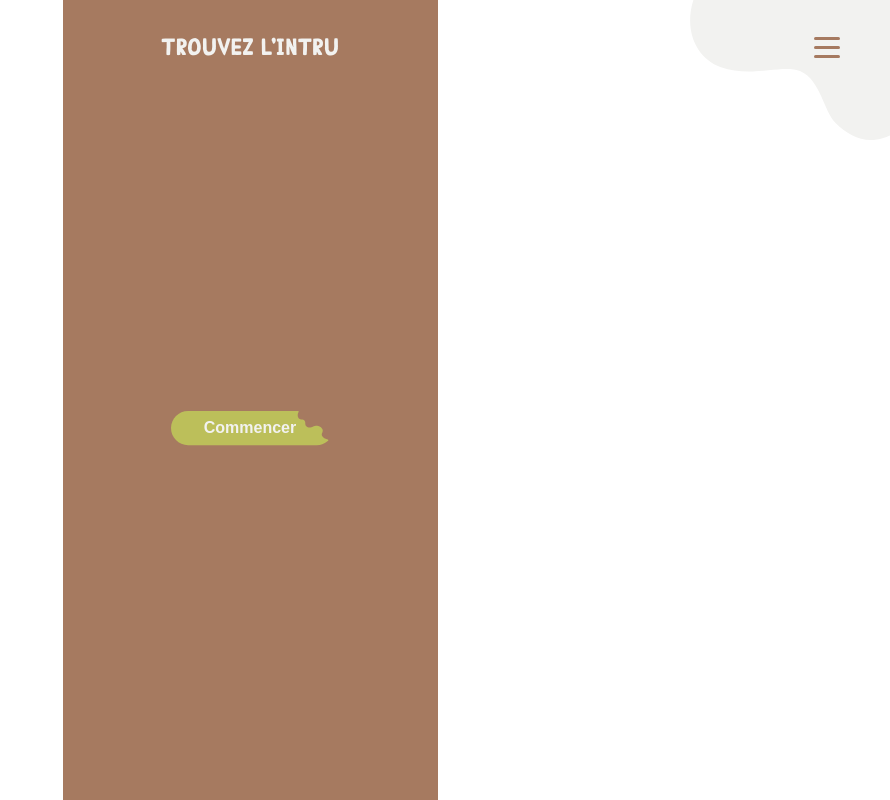
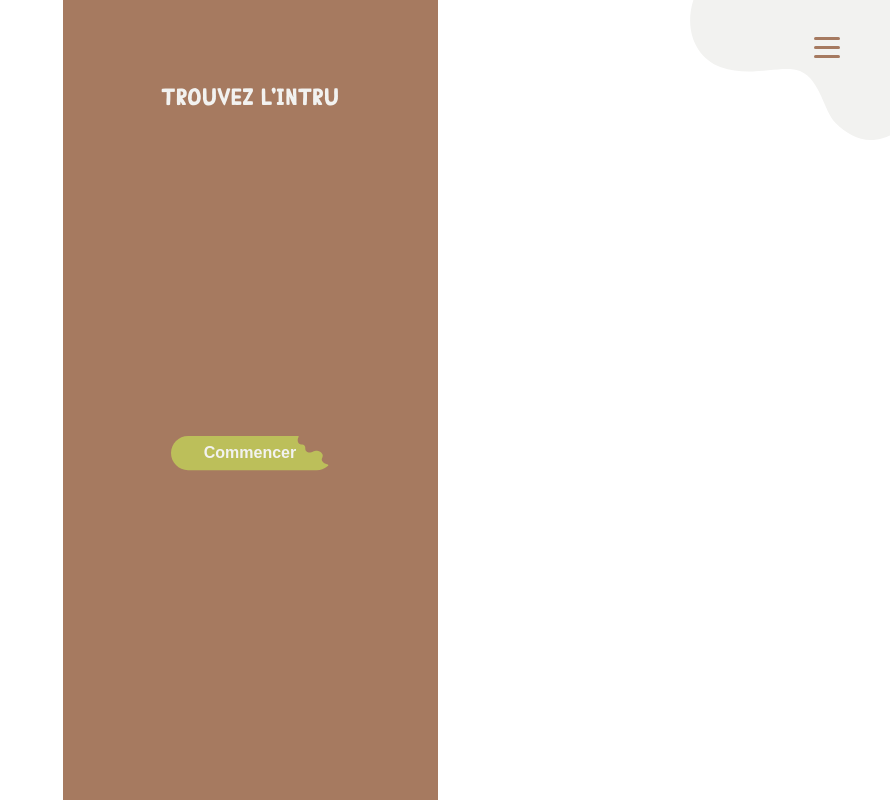
Before and after one commit to arnaud7012-spec/Cowbi, a Vue app: page /minijeu in a window 1280 px wide. Shown: the whole page, without its empty margins (390-1280 px from the left). Built offline with nearby package versions, Linux system fonts and the light colour scheme; a web font is replaced by a local one.

Commit message:
Style_Avancement-02

```diff
--- a/src/MiniJeu.vue
+++ b/src/MiniJeu.vue
@@ -120,6 +120,9 @@ onBeforeUnmount(() => {
 </script>
 
 <style scoped>
+h1{
+  margin-top: 20%;
+}
 .Jeu {
   width: 100%;
   max-width: 375px;
--- a/src/components/nav.vue
+++ b/src/components/nav.vue
@@ -132,8 +132,8 @@ function closeMenu() {
   flex-direction: column;
   gap: 24px;
 
-  background-color: #a67a60;
-  background-image: url('/public/img/tachemenu.png');
+  background-color: #402921;
+  background-image: url('/assets/tachemenu.svg');
   background-repeat: no-repeat;
   background-position: top right;
   background-size: 80%;
```
